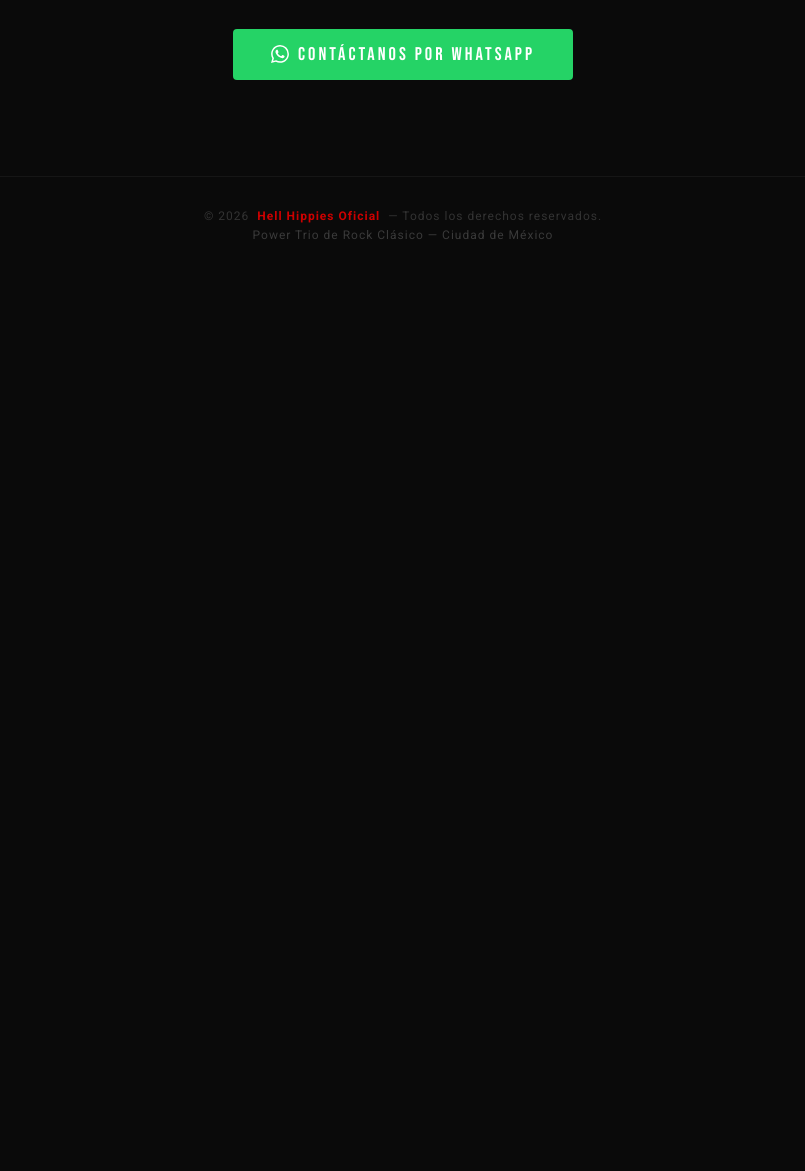
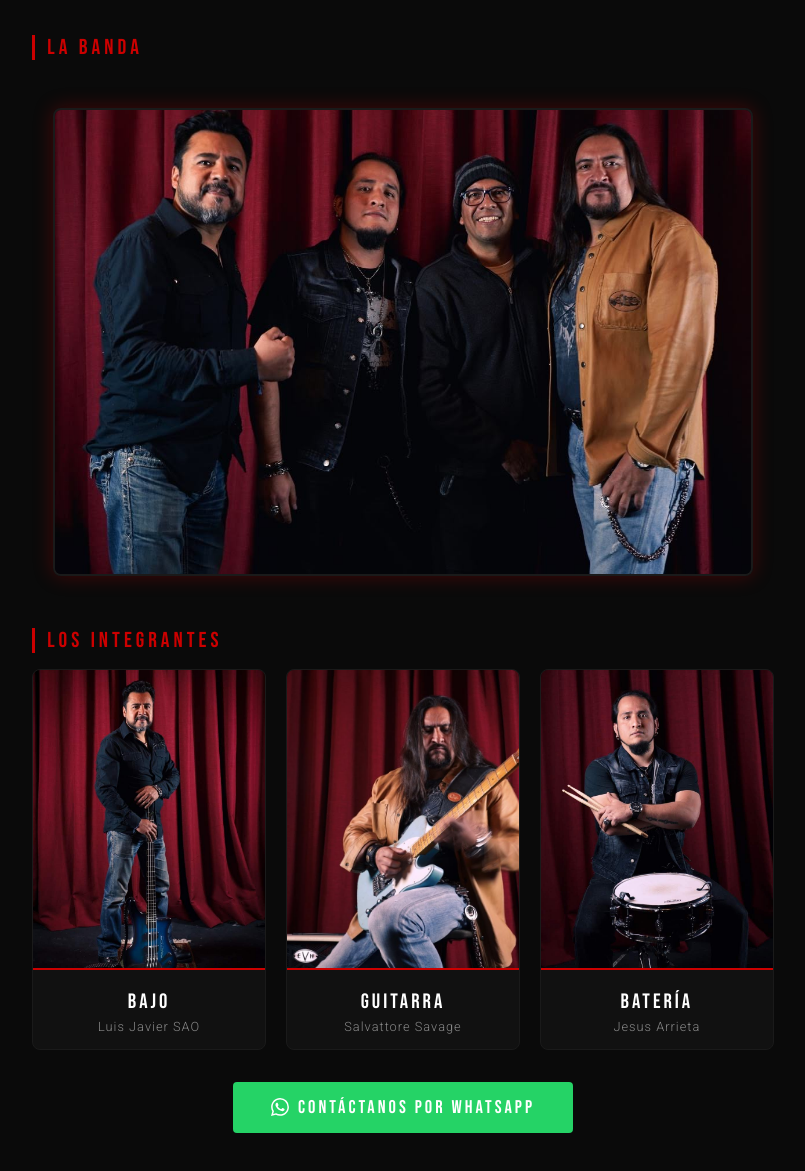
Before and after one commit to saoentertainment/hell-hippies-cd, a plain HTML site: page index.html in a window 1280 px wide. Shown: the part 1572-2743 px from the top of the page, without its empty margins (237-1042 px from the left). Before the commit the page ends 1846 px from the top, so only its background shows below. Drawn offline with Linux system fonts and the light colour scheme.

Commit message:
Update index.html
"Agregando fotos de la banda"

```diff
--- a/index.html
+++ b/index.html
@@ -93,6 +93,67 @@ body{background:#0a0a0a;color:#f0f0f0;font-family:'Roboto',sans-serif;min-height
 .footer{text-align:center;margin-top:3rem;padding:2rem 1rem;border-top:1px solid #161616;font-size:.75rem;color:#333;letter-spacing:1px}
 .footer strong{color:#cc0000}
 audio{display:none}
+/* SECCIÓN FOTOS DE LA BANDA */
+.band-photo-container {
+    text-align: center;
+    margin: 3rem 0;
+}
+.band-photo {
+    width: 100%;
+    max-width: 700px;
+    border-radius: 8px;
+    box-shadow: 0 0 20px rgba(204, 0, 0, 0.3);
+    border: 2px solid #1a1a1a;
+    transition: transform 0.3s ease;
+}
+.band-photo:hover {
+    transform: scale(1.02);
+    border-color: #cc0000;
+}
+
+/* GRID DE INTEGRANTES */
+.members-grid {
+    display: grid;
+    grid-template-columns: repeat(auto-fit, minmax(220px, 1fr));
+    gap: 20px;
+    margin-top: 1rem;
+}
+.member-card {
+    background: #111;
+    border: 1px solid #1a1a1a;
+    border-radius: 8px;
+    overflow: hidden;
+    text-align: center;
+    transition: all 0.3s ease;
+}
+.member-card:hover {
+    border-color: #cc0000;
+    transform: translateY(-5px);
+    box-shadow: 0 10px 20px rgba(204, 0, 0, 0.2);
+}
+.member-card img {
+    width: 100%;
+    height: 300px;
+    object-fit: cover;
+    border-bottom: 2px solid #cc0000;
+}
+.member-role {
+    padding: 15px;
+    font-family: 'Bebas Neue', sans-serif;
+    font-size: 1.3rem;
+    letter-spacing: 3px;
+    color: #fff;
+}
+.member-role span {
+    display: block;
+    font-family: 'Roboto', sans-serif;
+    font-size: 0.8rem;
+    color: #888;
+    letter-spacing: 1px;
+    margin-top: 5px;
+    font-weight: 300;
+    text-transform: none;
+}
 </style>
 </head>
 <body>
@@ -148,6 +209,28 @@ audio{display:none}
         <svg width="20" height="20" viewBox="0 0 24 24"><path d="M6 18l8.5-6L6 6v12zm2-8.14L11.03 12 8 14.14V9.86zM16 6h2v12h-2z"/></svg>
       </button>
       <span class="p-time" id="ptime">0:00 / 0:00</span>
+    </div>
+  </div>
+  <!-- SECCIÓN LA BANDA -->
+  <div class="sec-title">La Banda</div>
+  <div class="band-photo-container">
+    <img src="banda-grupal.jpg" alt="Hell Hippies Banda" class="band-photo">
+  </div>
+
+    <!-- SECCIÓN INTEGRANTES -->
+  <div class="sec-title">Los Integrantes</div>
+  <div class="members-grid">
+    <div class="member-card">
+      <img src="bajista.jpg" alt="Luis Javier SAO - Bajo">
+      <div class="member-role">BAJO<span>Luis Javier SAO</span></div>
+    </div>
+    <div class="member-card">
+      <img src="guitarrista.jpg" alt="Salvattore Savage - Guitarra">
+      <div class="member-role">GUITARRA<span>Salvattore Savage</span></div>
+    </div>
+    <div class="member-card">
+      <img src="baterista.jpg" alt="Jesus Arrieta - Batería">
+      <div class="member-role">BATERÍA<span>Jesus Arrieta</span></div>
     </div>
   </div>
 
```
